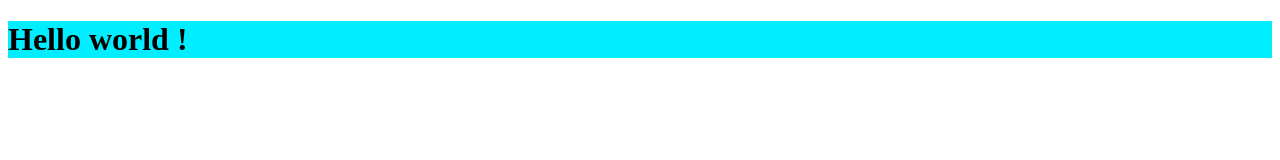
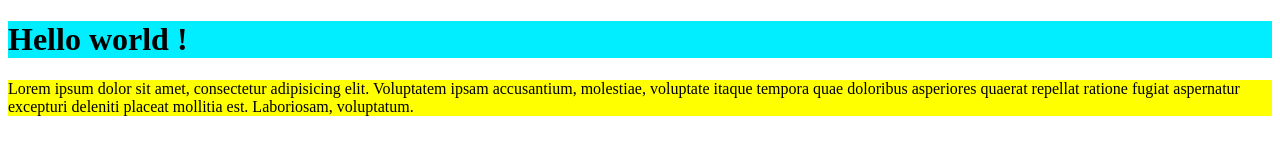
Before and after one commit to vikipediaa/My-site-name, a plain HTML site: page index.html in a window 1280 px wide. Drawn offline with Linux system fonts and the light colour scheme.

Commit message:
Update index.html

```diff
--- a/index.html
+++ b/index.html
@@ -8,5 +8,6 @@
 </head>
 <body>
     <h1 style="background-color: rgb(0, 238, 255);">Hello world !</h1>
+    <p style="background-color: yellow ;">Lorem ipsum dolor sit amet, consectetur adipisicing elit. Voluptatem ipsam accusantium, molestiae, voluptate itaque tempora quae doloribus asperiores quaerat repellat ratione fugiat aspernatur excepturi deleniti placeat mollitia est. Laboriosam, voluptatum.</p>
 </body>
 </html>
```
